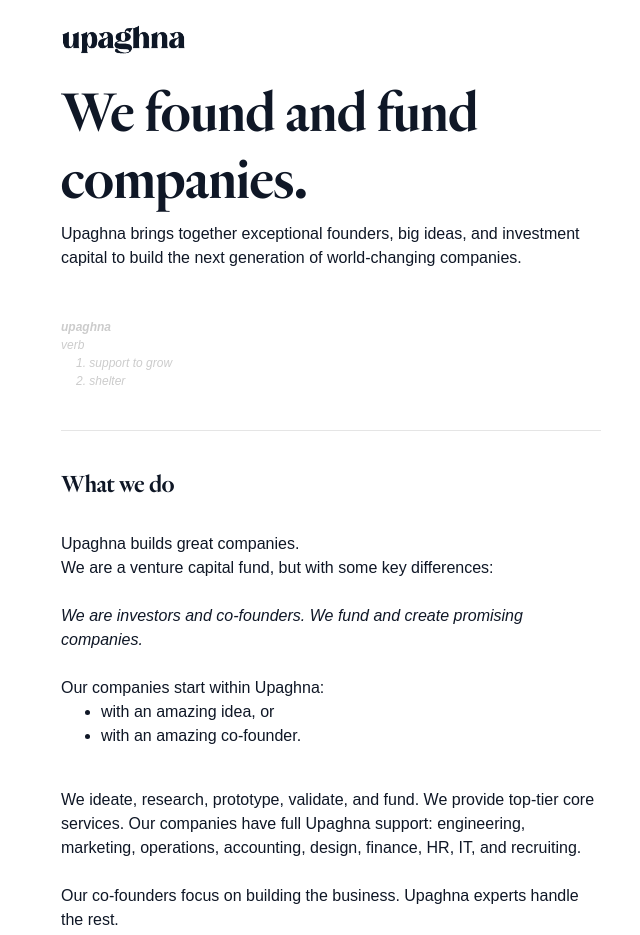
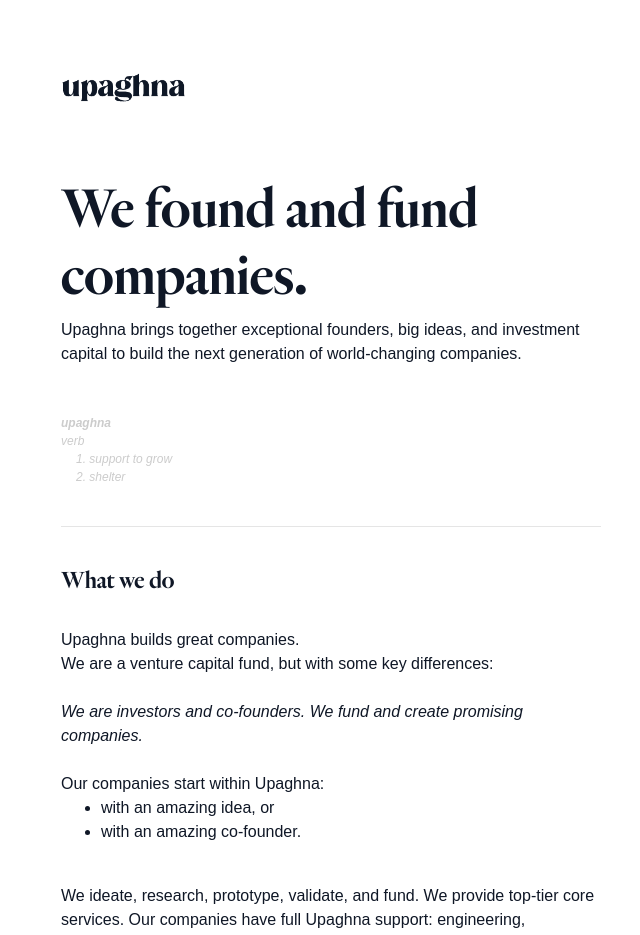
Before and after one commit to anandsatyan/uplanding, a plain HTML site: page index.htm in a window 1280 px wide. Shown: the top 935 px of the page, without its empty margins (309-949 px from the left). Drawn offline with nearby package versions, Linux system fonts and the light colour scheme; files whose address does not match are found by name.

```diff
--- a/index.htm
+++ b/index.htm
@@ -8,8 +8,8 @@
     <body><br />
         <div class='container'>
             <div class="row justify-content-center">
-                <div class="col-lg-6 col-md-8 col-sm-12">
-                    <img src='assets/upaghnalogo-02.png' width='125px' /><br /><br />
+                <div class="col-lg-6 col-md-8 col-sm-12"><br /><br />
+                    <img src='assets/upaghnalogo-02.png' width='125px' /><br /><br /><br /><br />
                         <h1 class="display-4">We found and fund companies.</h1>
                         Upaghna brings together exceptional founders, big ideas, and investment capital to build the next generation of world-changing companies.
                         <br /><br /><br />
```
